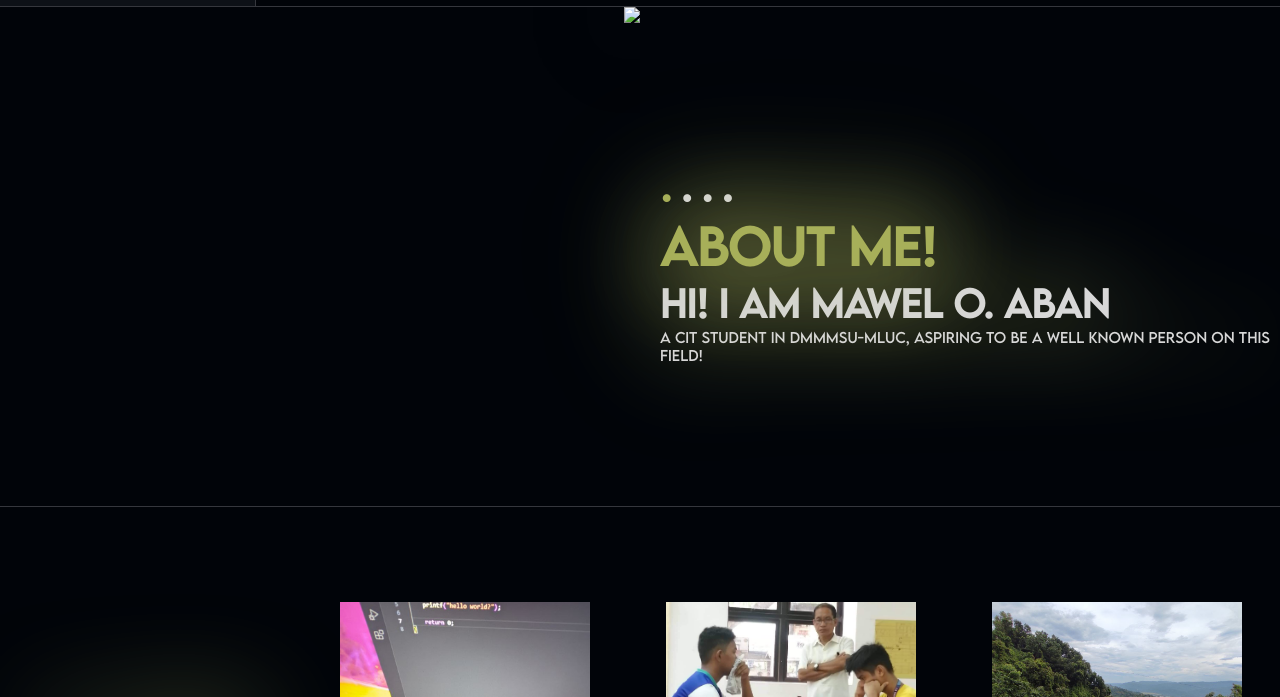
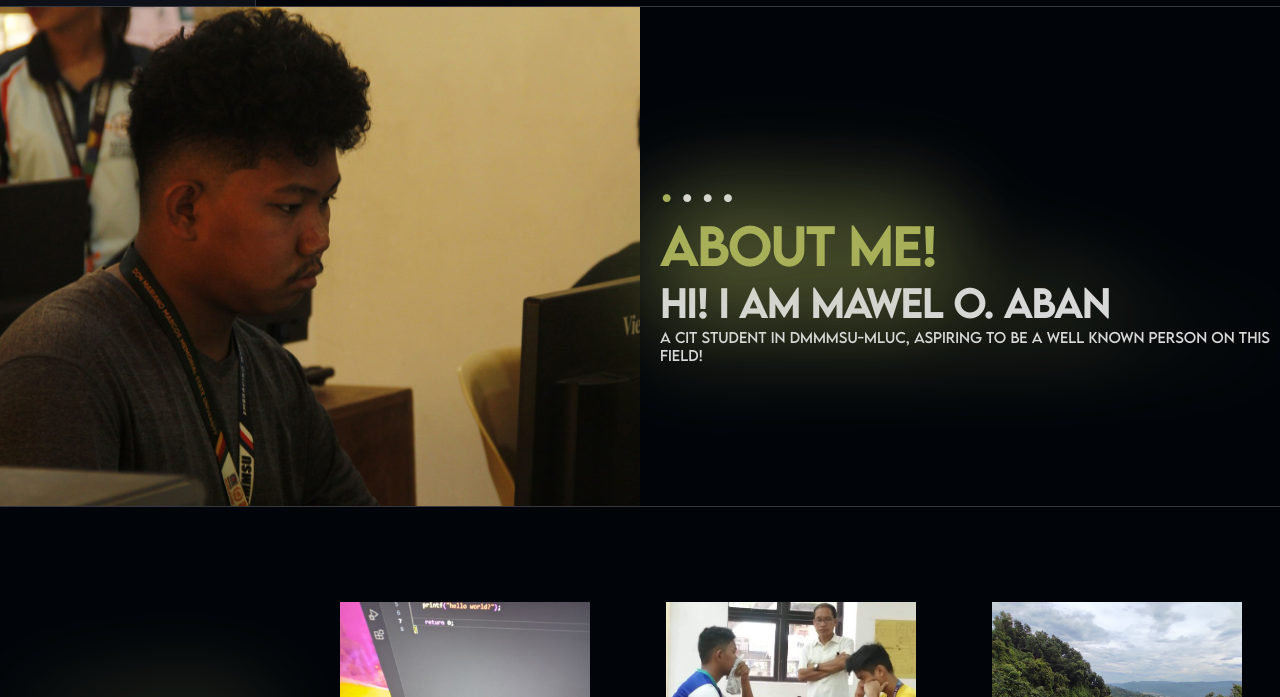
Before and after one commit to cr0ssf48o/portfolio-itpc, a plain HTML site: page index.html in a window 1280 px wide. Shown: the part 68-765 px from the top of the page. Drawn offline with Linux system fonts and the light colour scheme; the site is published under a folder, as on GitHub Pages, so addresses that start at the root find nothing.

Commit message:
Update index.html

```diff
--- a/index.html
+++ b/index.html
@@ -27,7 +27,7 @@
     <div class="section">
         <div class="section-about" id="about">
             <div class="about-image">
-                <img src="/assets/full-pic-last.jpg">
+                <img src="./assets/full-pic-last.jpg">
             </div>
             <div class="about-desc">
                 <ul>
```
